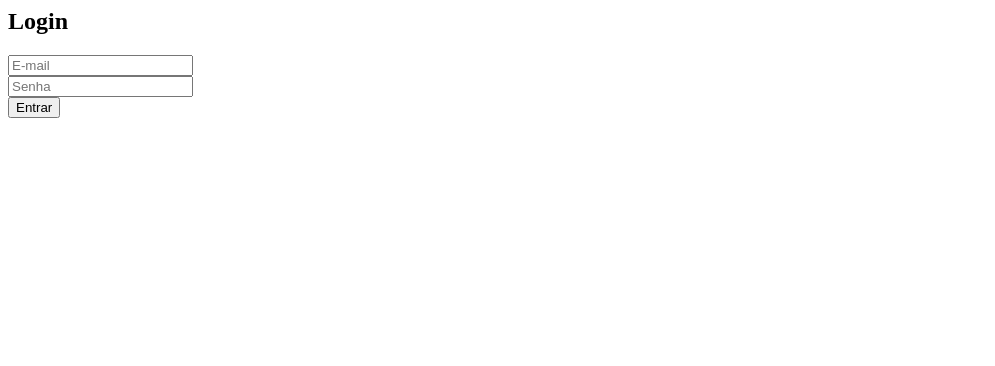
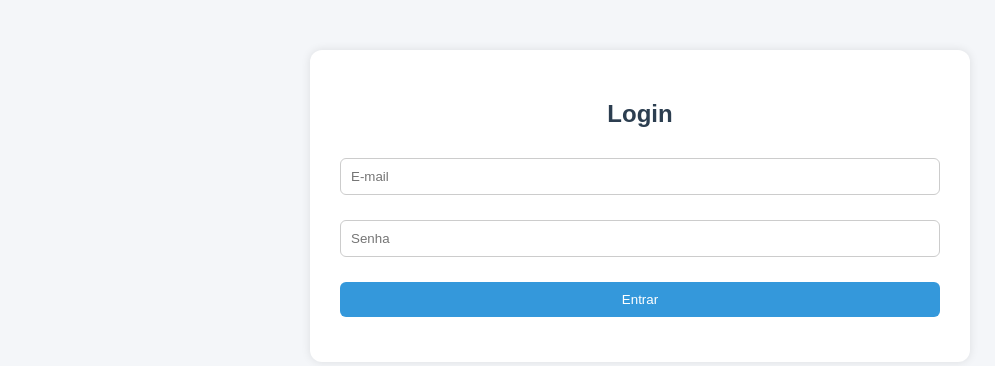
Before and after one commit to EnzoUnivates/gcs-projeto-final, a PHP site: page /login.php in a window 1280 px wide. Shown: the top 366 px of the page, without its empty margins (0-995 px from the left). Run offline with PHP 8.4, Linux system fonts and the light colour scheme.

Commit message:
New Push

```diff
--- a/banco/criar_banco.sql
+++ b/banco/criar_banco.sql
@@ -27,6 +27,6 @@ INSERT INTO tarefas (titulo, descricao, id_usuario) VALUES
 ('Atualizar documentação', 'Revisar docs do projeto X', 1),
 ('Testar novo layout', 'Aplicar responsividade na tela de tarefas', 2),
 ('Teste', 'Testando tabela de tarefas novamente', 1),
-('\'123', 'abcsde', 1),
+('\123', 'abcsde', 1),
 ('Teste Unitário', 'Descrição', 1),
 ('Chave123', 'Busca lógica', 1);
--- a/public/login.php
+++ b/public/login.php
@@ -15,10 +15,24 @@ if ($_SERVER['REQUEST_METHOD'] === 'POST') {
 }
 ?>
 
-<form method="post">
-    <h2>Login</h2>
-    <input type="email" name="email" required placeholder="E-mail"><br>
-    <input type="password" name="senha" required placeholder="Senha"><br>
-    <button type="submit">Entrar</button>
-    <?php if (isset($erro)) echo "<p style='color:red;'>$erro</p>"; ?>
-</form>
+<!DOCTYPE html>
+<html lang="pt-br">
+<head>
+    <meta charset="UTF-8">
+    <title>Login</title>
+    <link rel="stylesheet" href="style.css">
+</head>
+<body>
+
+<div class="container">
+    <form method="post">
+        <h2>Login</h2>
+        <input type="email" name="email" required placeholder="E-mail">
+        <input type="password" name="senha" required placeholder="Senha">
+        <button type="submit">Entrar</button>
+        <?php if (isset($erro)) echo "<p style='color:red;'>$erro</p>"; ?>
+    </form>
+</div>
+
+</body>
+</html>
--- /dev/null
+++ b/public/style.css
@@ -0,0 +1,59 @@
+body {
+    font-family: Arial, sans-serif;
+    background-color: #f4f6f9;
+    margin: 0;
+    padding: 0;
+    color: #333;
+}
+
+.container {
+    max-width: 600px;
+    margin: 50px auto;
+    background: #fff;
+    padding: 30px;
+    border-radius: 12px;
+    box-shadow: 0 0 10px rgba(0,0,0,0.1);
+}
+
+h1, h2 {
+    text-align: center;
+    color: #2c3e50;
+}
+
+input, button, select, textarea {
+    width: 100%;
+    padding: 10px;
+    margin-top: 10px;
+    margin-bottom: 15px;
+    border: 1px solid #ccc;
+    border-radius: 6px;
+    box-sizing: border-box;
+}
+
+button {
+    background-color: #3498db;
+    color: white;
+    border: none;
+    cursor: pointer;
+    transition: 0.3s;
+}
+
+button:hover {
+    background-color: #2980b9;
+}
+
+a button {
+    margin-right: 10px;
+}
+
+ul {
+    list-style-type: none;
+    padding: 0;
+}
+
+li {
+    background: #ecf0f1;
+    margin-bottom: 10px;
+    padding: 10px;
+    border-radius: 6px;
+}
```
Also changed, not shown: public/cadastrar.php (+13 -0 lines), public/cadastrar_usuario.php (+13 -0 lines), public/index.php (+9 -1 lines).
